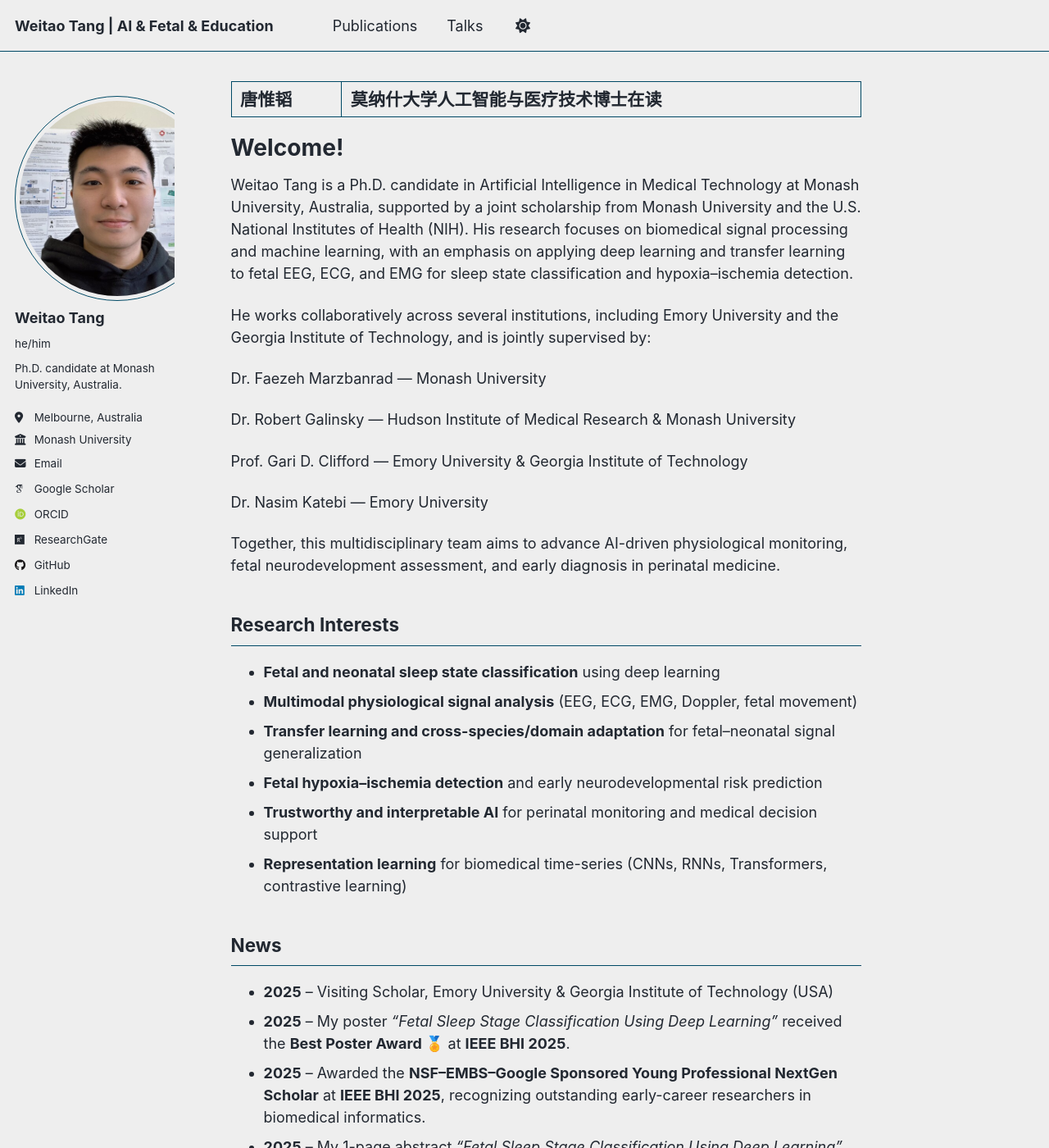
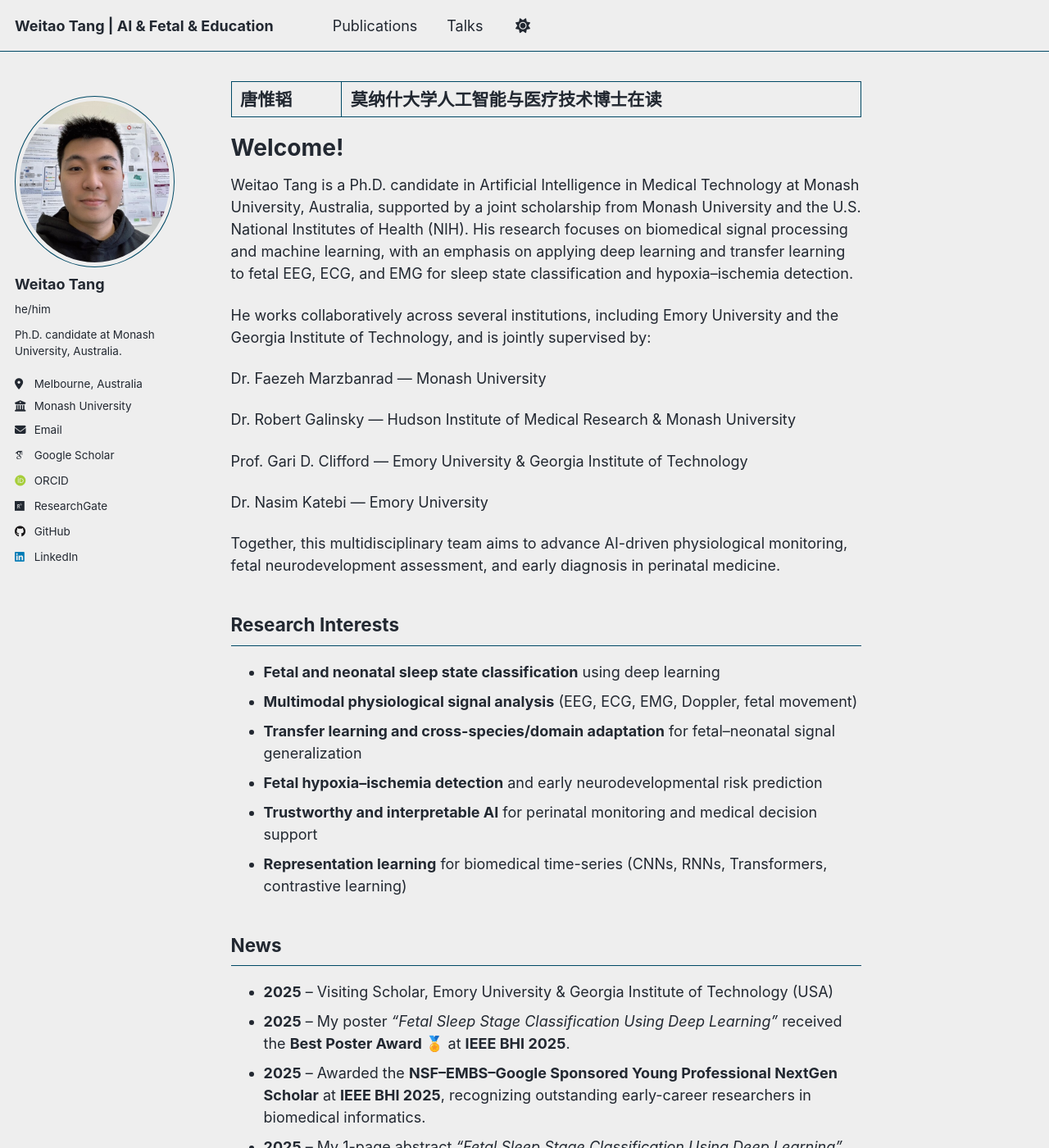
Before and after one commit to WeitaoTang-GitHub/WeitaoTang-GitHub.github.io, a Jekyll site: the page built from _pages/about.md, in a window 1280 px wide and 1400 px high. Shown: the whole window at 82% size. Built offline with Jekyll 4.4.1, drawn with Linux system fonts in a browser that asks for light colours; some web fonts are replaced.

Commit message:
Update _sidebar.scss

```diff
--- a/_sass/layout/_sidebar.scss
+++ b/_sass/layout/_sidebar.scss
@@ -94,12 +94,12 @@
   }
 
   img {
-    // max-width: 175px;
+    max-width: 220px;
+    border-radius: 50%;
+    // max-width: 250px;
+    // width: 250px;
+    // height: 250px;
     // border-radius: 50%;
-    max-width: 250px;
-    width: 250px;
-    height: 250px;
-    border-radius: 50%;
 
     @include breakpoint($large) {
       padding: 5px;
```
